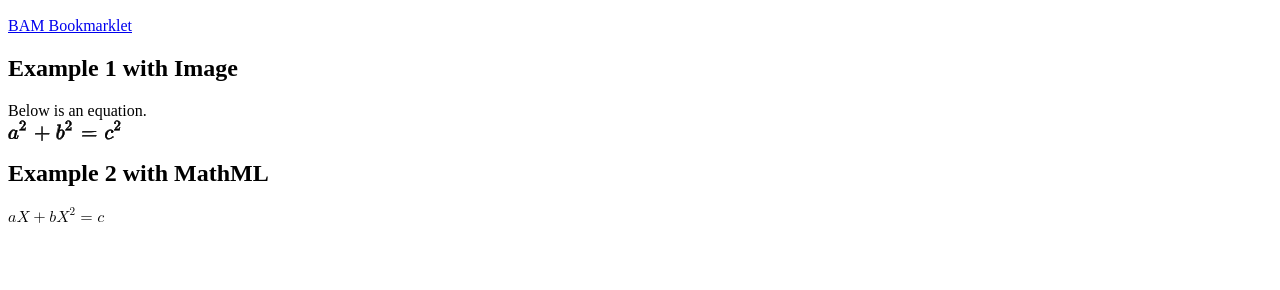
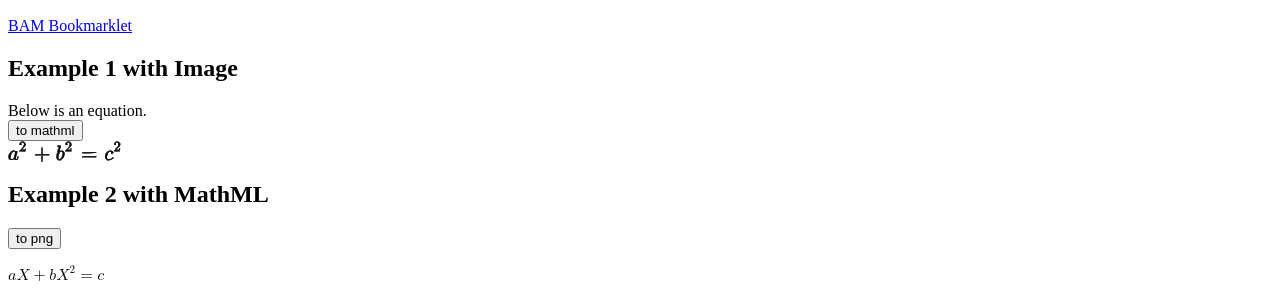
Before and after one commit to sinabahram/bam, a plain HTML site: page examples/index.html in a window 1280 px wide. Shown: the part 574-864 px from the top of the page. Before the commit the page ends 814 px from the top, so only its background shows below. Drawn offline with Linux system fonts and the light colour scheme.

Commit message:
mathmlcloud integration

```diff
--- a/examples/index.html
+++ b/examples/index.html
@@ -30,13 +30,18 @@ BAM Bookmarklet
 
 <h2>Example 1 with Image</h2>
 <p>
-Below is an equation.
-<img data-bam-id="5488dbf432d2e2e1286d580b" src="1.png" alt="a dot b plus 1" />
+Below is an equation.<br>
+<!-- remove the button below, since it will be created by the bookmarklet -->
+<button onclick="getAltFormat('56f1b9efc4c5565c0a205a14', 'mml')">to mathml</button>
+<img data-bam-id="56f1b9efc4c5565c0a205a14" src="1.png" alt="a dot b plus 1" />
 
 <h2>Example 2 with MathML</h2>
 <p>
+<!-- remove the button below, since it will be created by the bookmarklet -->
+<button onclick="getAltFormat('56f1d560c4c5565c0a205ba3', 'png')">to png</button>
+<div data-bam-id="56f1d560c4c5565c0a205ba3">
 <math xmlns="http://www.w3.org/1998/Math/MathML" alttext="a upper X plus b upper X squared equals c">
-  <mstyle displaystyle="true" data-bam-id="796DD89D-604D-4ED9-9ED7-A7BBDAA33F8C">
+  <mstyle displaystyle="true">
     <mi>a</mi>
     <mi>X</mi>
     <mo>+</mo>
@@ -49,6 +54,7 @@ Below is an equation.
     <mi>c</mi>
   </mstyle>
 </math>
+</div>
 
 </body>
 </html>
```
